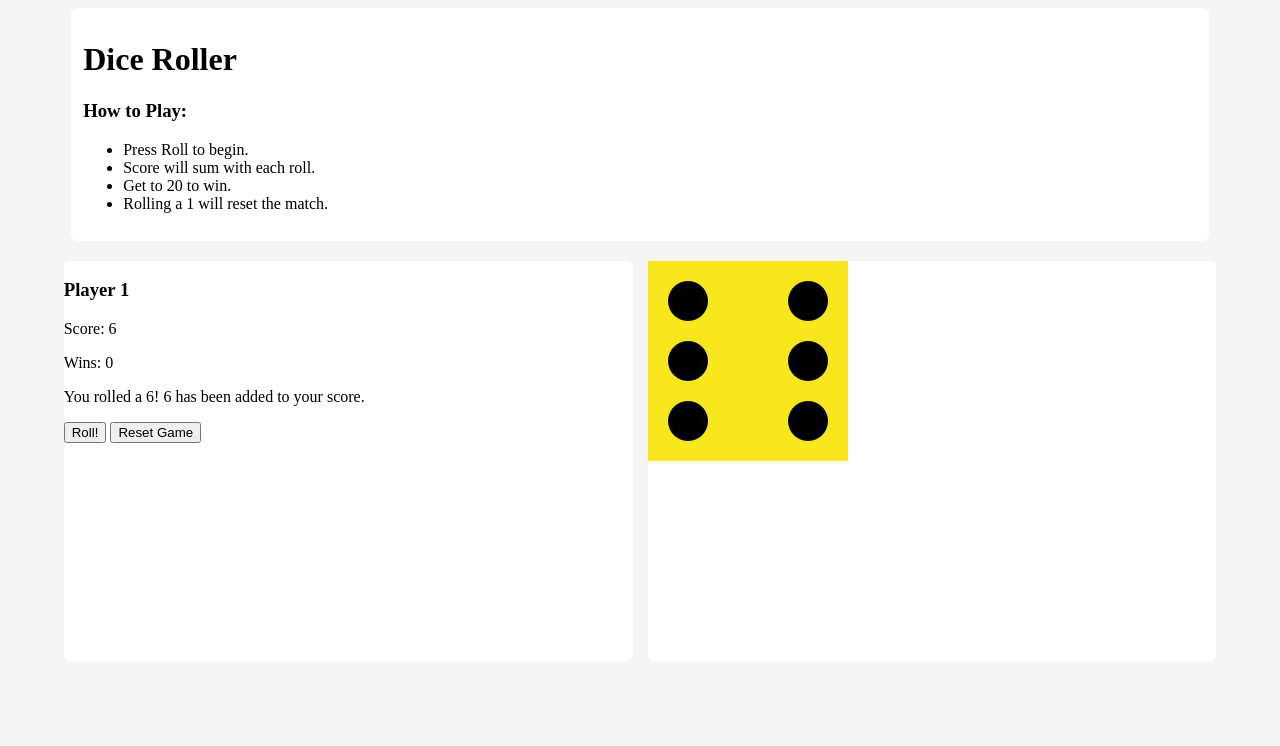
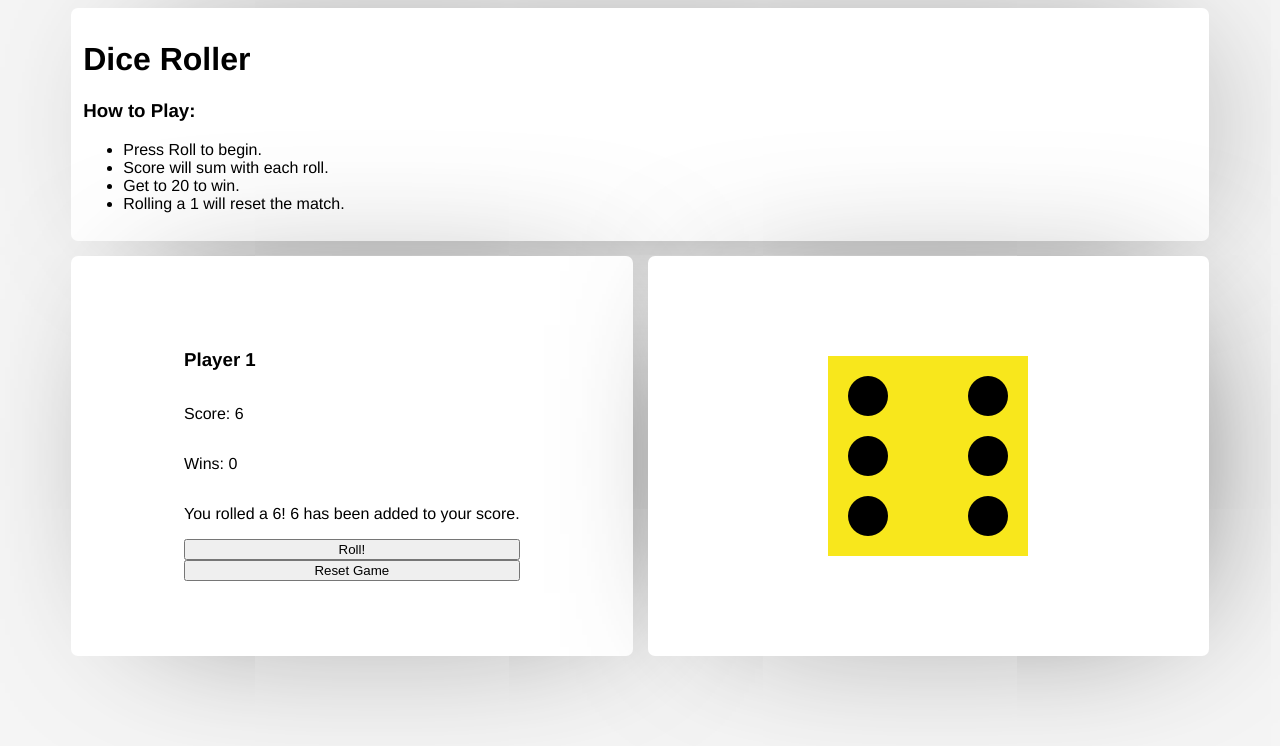
Before and after one commit to connorrooney/diceRollSP, a plain HTML site: page index.html in a window 1280 px wide. Both pictures are taken after a click on the button "Roll!". Drawn offline with Linux system fonts and the light colour scheme.

Commit message:
styling fixed, project complete

```diff
--- a/index.html
+++ b/index.html
@@ -24,17 +24,21 @@
 
         <div class=main>
             <div class=player>
+                <!-- <div class=bumper> -->
                     <h3>Player 1</h3>
                     <p>Score: <span id=score>0</span></p>
                     <p>Wins: <span id=wins>0</span></p>
                     <p id=info>ROLL TO START!</p>
                     <button id=roller>Roll!</button>
                     <button id=reset>Reset Game</button>
+                <!-- </div> -->
             </div>
 
 
             <div class=dice>
+            <div class=diceBumper>
                 <img id=dice src="/img/dice1.png">
+            </div>
             </div>
         </div>
 
--- a/main.css
+++ b/main.css
@@ -1,38 +1,59 @@
 body {
     background: #f5f5f5;
+    font-family: "Helvetica", sans-serif;
 }
 
 .content {
     width: 90%;
     margin: 0 auto;
+
+    display: grid;
+    grid-template-rows: auto auto;
+    gap: 15px;
 }
 
 .top {
+    box-sizing: border-box;
+    width: 100%;
     background: #ffffff;
     border-radius: 7px;
+    box-shadow: 25px 3px 163px -66px rgba(0,0,0,0.75);
     padding: 12px;
-    margin-bottom: 20px;
 }
 
 .main {
     display: grid;
-    grid-template-columns: 50% 50%;
-    grid-template-rows: 50% 50%;
+    grid-template-columns: 1fr 1fr;
     grid-gap: 15px;
-    justify-content: center;
 }
 
 .player {
+    display: grid;
+    justify-content: center;
+    align-content: center;
+
     height: 400px;
+    width: 100%;
     background: #ffffff;
     border-radius: 7px;
+    box-shadow: 25px 3px 163px -66px rgba(0,0,0,0.75);
 }
 
 .dice {
+    display: grid;
+    justify-content: center;
+    align-content: center;
+
     height: 400px;
+    width: 100%;
     background: #ffffff;
     border-radius: 7px;
+    box-shadow: 25px 3px 163px -66px rgba(0,0,0,0.75);
     grid-column-start: 2;
     grid-row-start: 1;
     grid-row-end: 3;
 }
+
+#dice {
+    display:none;
+}
--- a/script.js
+++ b/script.js
@@ -10,6 +10,7 @@ let wins = 0;
 
 roller.addEventListener("click", () => {
     let num = (Math.floor(Math.random() * 6 ) + 1);
+    diceImg.style.display = "block";
     console.log(num);
     if(num == 1){
         score = 0;
@@ -56,15 +57,17 @@ function gameCheck() {
         winUpdater.textContent = wins;
         score = 0
         scoreUpdater.textContent = score;
+        diceImg.style.display = "none"
     }
 }
 
 resetGame.addEventListener('click', () => {
-    if(confirm("WARNING \nThis will reset your game as well as your wins. \nAre you sure you want to conntinue?")) {
+    if(confirm("WARNING \nThis will reset your game as well as your wins. \nAre you sure you want to continue?")) {
         wins = 0;
         winUpdater.textContent = wins;
         score = 0;
         scoreUpdater.textContent = score;
+        diceImg.style.display = "none"
     } else {
         prompt("Reset Cancelled.")
     }
```
Lines whose indentation alone changed are shown as unchanged.
